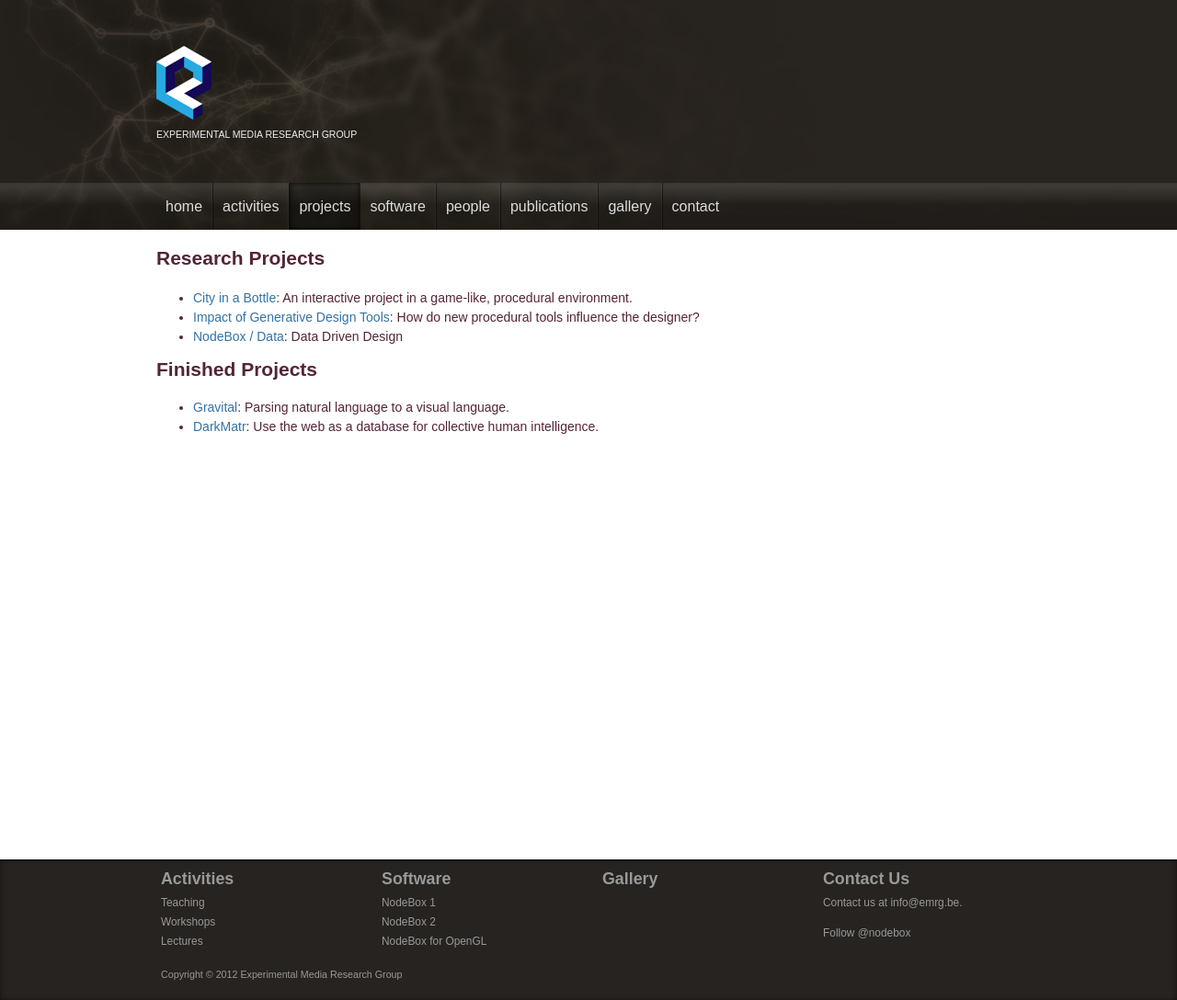
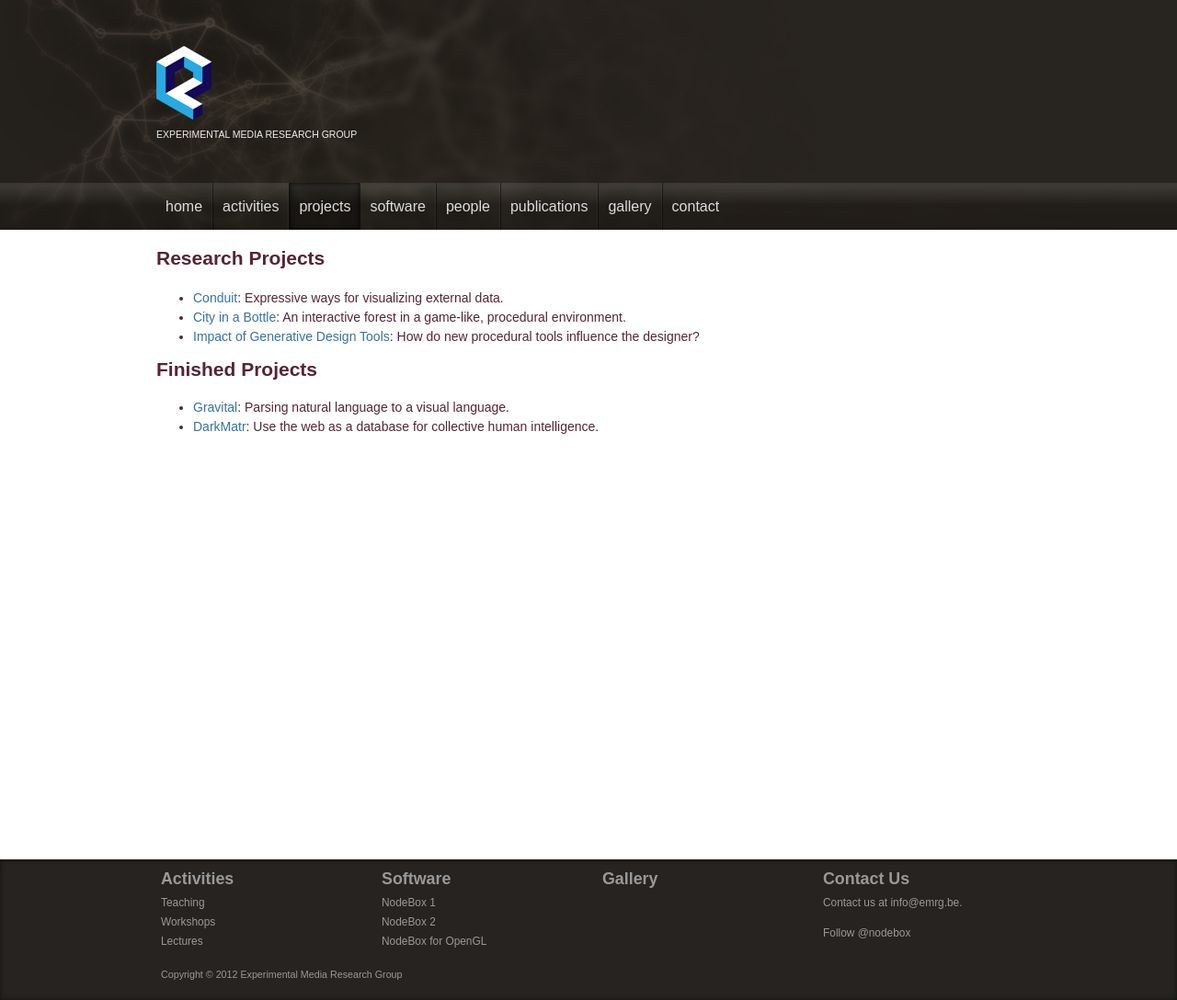
Before and after one commit to nodebox/emrg.be, a Jekyll site: the page built from projects/index.md, in a window 1280 px wide. Shown: the whole page at 92% size. Built offline with Jekyll 4.4.1, drawn with Linux system fonts in a browser that asks for light colours; nearby versions of some CDN libraries; comment, search, counter and statistics services are not loaded.

Commit message:
Add page for the Conduit project.
This page replaces the NodeBox / Data page.

```diff
--- a/projects/index.md
+++ b/projects/index.md
@@ -3,9 +3,9 @@ layout: default
 section: projects
 title: Research Projects
 ---
-* [City in a Bottle](city-in-a-bottle.html): An interactive project in a game-like, procedural environment.
+* [Conduit](conduit.html): Expressive ways for visualizing external data.
+* [City in a Bottle](city-in-a-bottle.html): An interactive forest in a game-like, procedural environment.
 * [Impact of Generative Design Tools](impact-of-generative-design-tools.html): How do new procedural tools influence the designer?
-* [NodeBox / Data](nodebox-data.html): Data Driven Design
 
 Finished Projects
 -----------------
```
Also changed, not shown: projects/conduit.md (added, +22 -0 lines), projects/nodebox-data.md (deleted, +0 -8 lines), media/conduit/darkmatr.jpg (added), media/conduit/laura_at_muhka.jpg (added), media/conduit/satcic.jpg (added).
